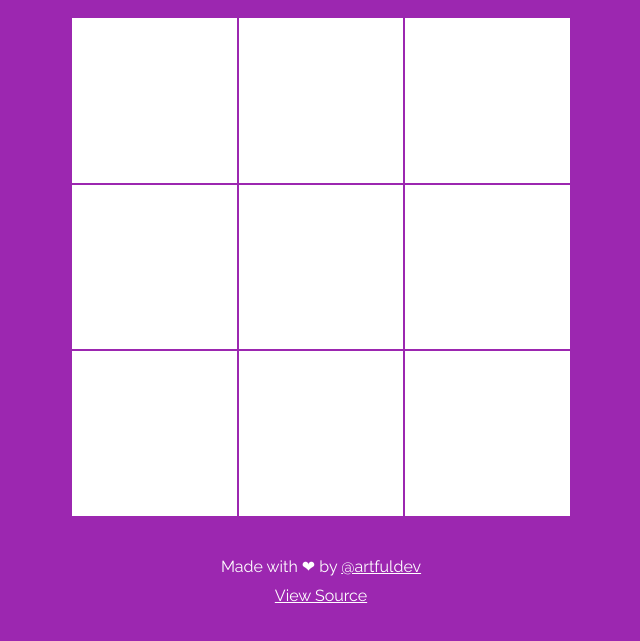
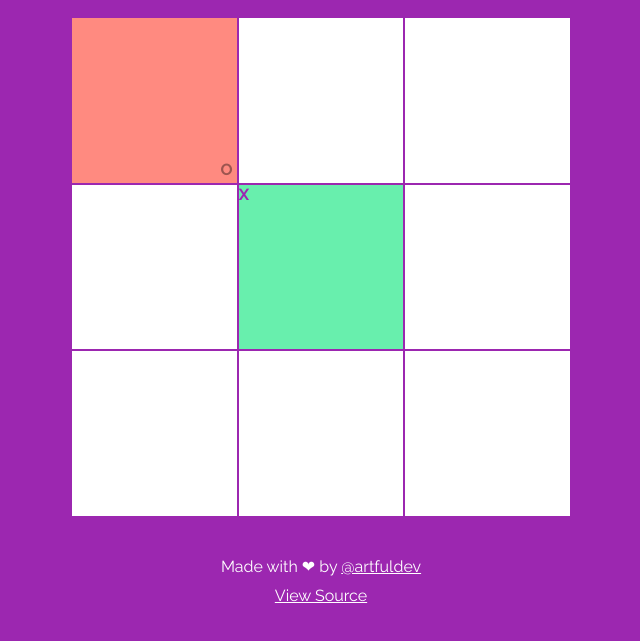
Before and after one commit to artfuldev/tictactoe-ai, a website: page docs/index.html in a window 1280 px wide. Both pictures are taken after a click on the element 640 px from the left and 469 px from the top of the page. Shown: the part 203-844 px from the top of the page, without its empty margins (319-959 px from the left). Drawn offline with Linux system fonts and the light colour scheme.

Commit message:
Add style for X and O cells

```diff
--- a/docs/style.css
+++ b/docs/style.css
@@ -163,35 +163,27 @@ a.new:hover {
     font-weight: 700;
 }
 
-.highlighted, .selected, .correct {
+.cell.X span {
     background: #68efad;
 }
 
-.wrong {
+.cell.O span {
     background: #ff8a80;
 }
 
-.missed {
-    background: #ffd180;
-}
-
-.correct::after, .wrong::after, .missed::after {
+.cell.O span::after, .cell.X::after {
     position: absolute;
     bottom: 4px;
     right: 4px;
     color: rgba(0,0,0,0.38);
 }
 
-.correct::after {
-    content: 'correct';
+.cell.X span::after {
+    content: 'X';
 }
 
-.wrong::after {
-    content: 'wrong';
-}
-
-.missed::after {
-    content: 'missed';
+.cell.O span::after {
+    content: 'O';
 }
 
 header, footer {
```
